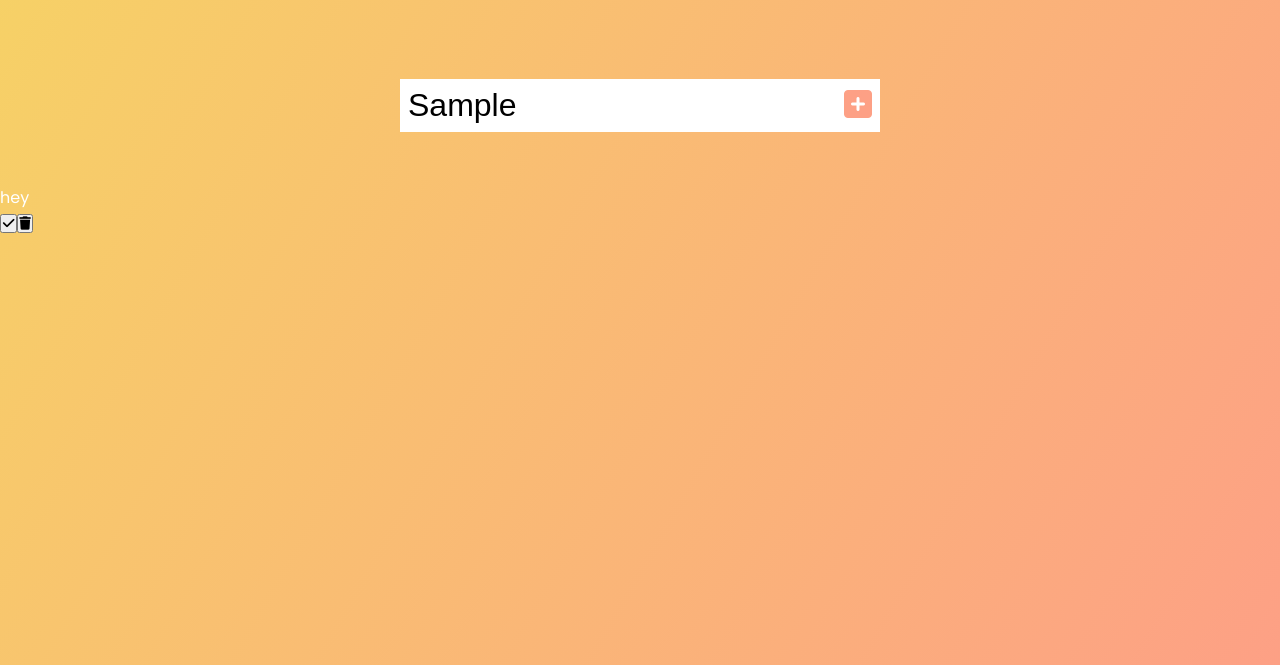
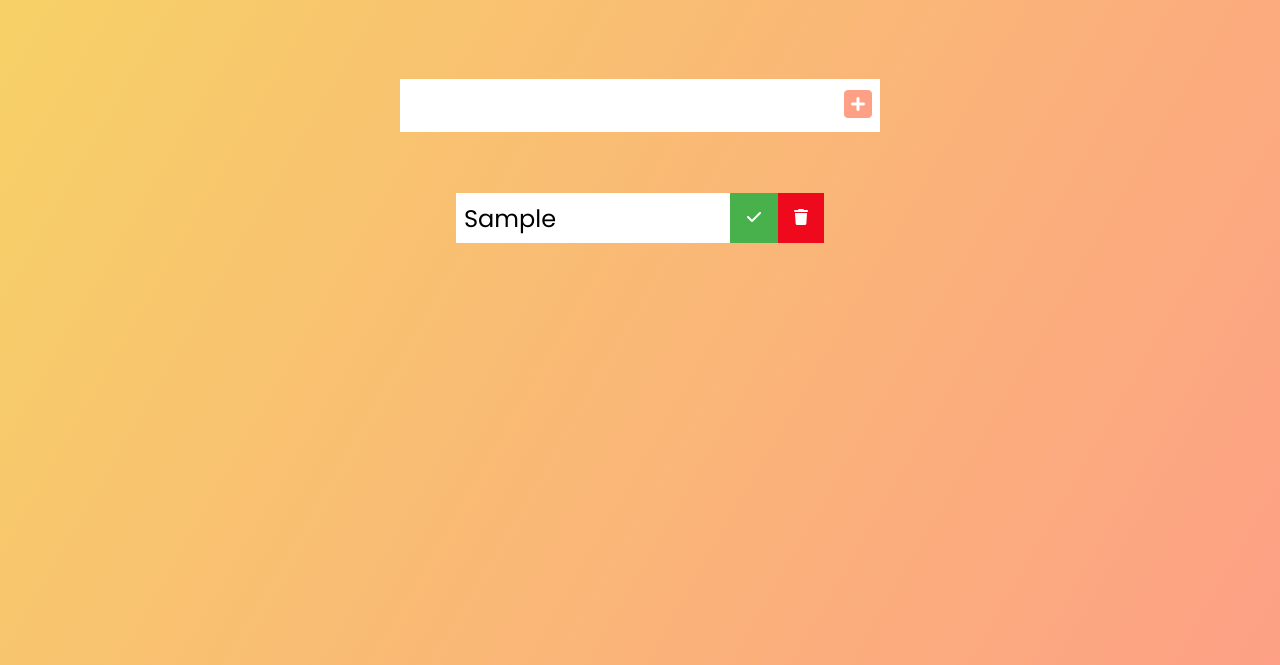
Before and after one commit to sauliusss/to-do-list, a website: page index.html in a window 1280 px wide. Both pictures are taken after typing "Sample" into the empty fields and a click on the button 858 px from the left and 240 px from the top of the page. Shown: the part 135-800 px from the top of the page. Drawn offline with Linux system fonts and the light colour scheme.

Commit message:
add todo css

```diff
--- a/index.css
+++ b/index.css
@@ -42,3 +42,46 @@ form button:hover {
   background: #fda085;
   color: #ffffff;
 }
+
+.todo-container {
+  display: flex;
+  align-items: center;
+  justify-content: center;
+}
+
+.todo-list {
+  min-width: 30%;
+  list-style: none;
+}
+
+.todo {
+  margin: 0.5rem;
+  background: #ffffff;
+  color: black;
+  font-size: 1.5rem;
+  display: flex;
+  justify-content: space-between;
+  align-items: center;
+}
+
+.todo li {
+  flex: 1;
+}
+
+.trash-btn,
+.complete-btn {
+  background: rgb(238, 9, 28);
+  color: #ffffff;
+  border: none;
+  padding: 1rem;
+  cursor: pointer;
+  font-size: 1rem;
+}
+
+.complete-btn {
+  background: rgb(72, 177, 75);
+}
+
+.todo-item {
+  padding: 0rem 0.5rem;
+}
--- a/index.js
+++ b/index.js
@@ -4,11 +4,13 @@ const todoButton = document.querySelector(".todo-button");
 const todoList = document.querySelector(".todo-list");
 
 // event listeners
-// kai paspaudziame cancelIdleCallback, pridedame todo
+// 1.kai paspaudziame cancelIdleCallback, pridedame todo
 todoButton.addEventListener("click", addTodo);
+// 2.
+todoList.addEventListener("click", deleteCheck);
 
 // functions
-// kadangi neturim addTodo, ji reikia sukurti
+// 1.kadangi neturim addTodo, ji reikia sukurti
 function addTodo(event) {
   // sita reikia rasyti, nes kai paspaudi addtodo refresinas puslapis, tai sitas padaro, kad nesirefresintu
   event.preventDefault();
@@ -19,7 +21,7 @@ function addTodo(event) {
   // sukurti li
   const newTodo = document.createElement("li");
   //   virsuje pasirasys uzrasas hey
-  newTodo.innerText = "hey";
+  newTodo.innerText = todoInput.value;
   newTodo.classList.add("todo-item");
   // ikelti ta todo i li lista
   todoDiv.appendChild(newTodo);
@@ -36,9 +38,15 @@ function addTodo(event) {
   // ides i button uzrasa ar zenkla
   trashButton.innerHTML = '<i class= "fas fa-trash"></i>';
   //   pridedam i klase
-  trashButton.classList.add("complete-btn");
+  trashButton.classList.add("trash-btn");
   //   sukuriam jam diva
   todoDiv.appendChild(trashButton);
   //   prideti viska i list ( apend to list)
   todoList.appendChild(todoDiv);
+  // kad issitrintu is inputo zodziai, kai paspaudi pliusa
+  todoInput.value = "";
 }
+
+// 2.
+
+function deleteCheck(e) {}
```
